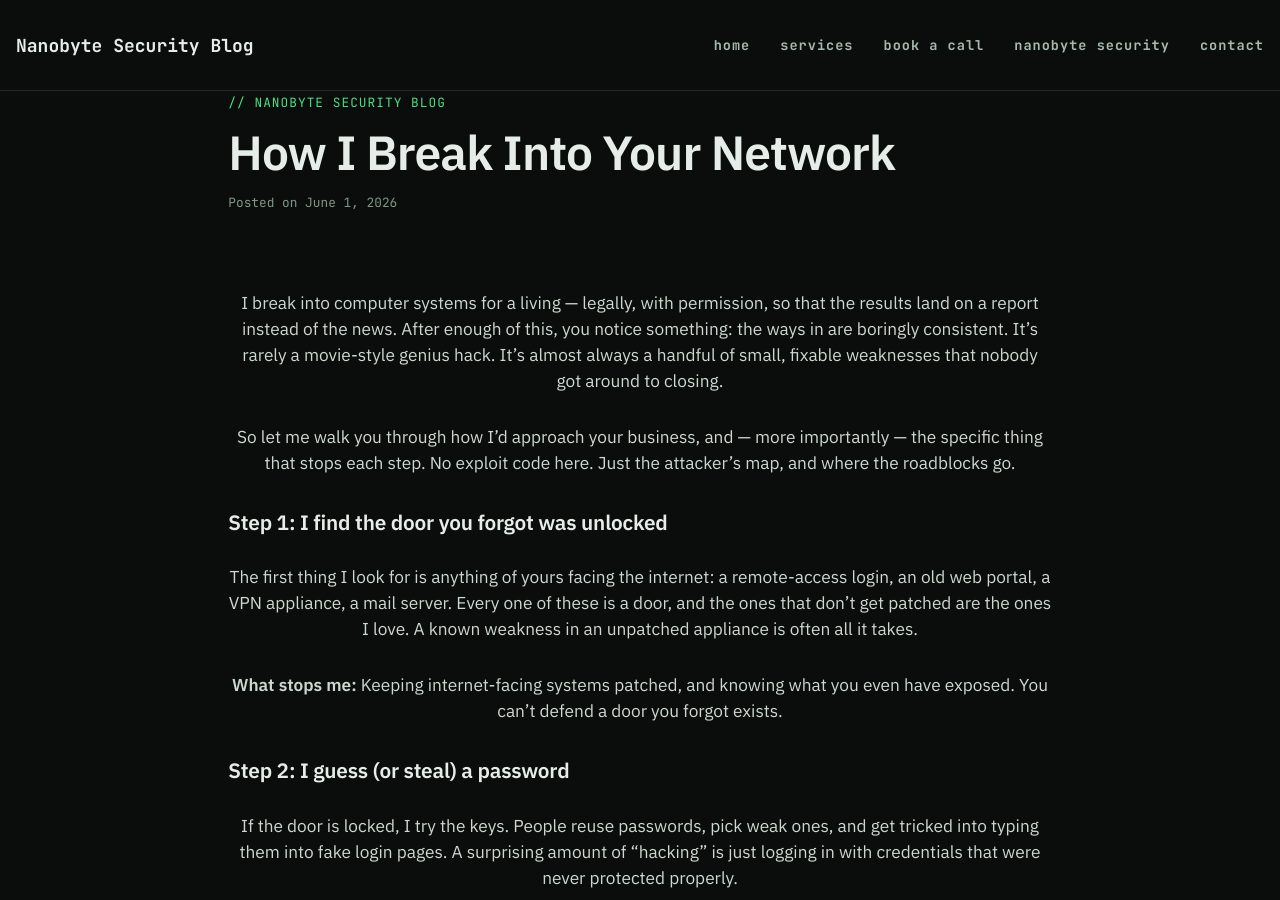
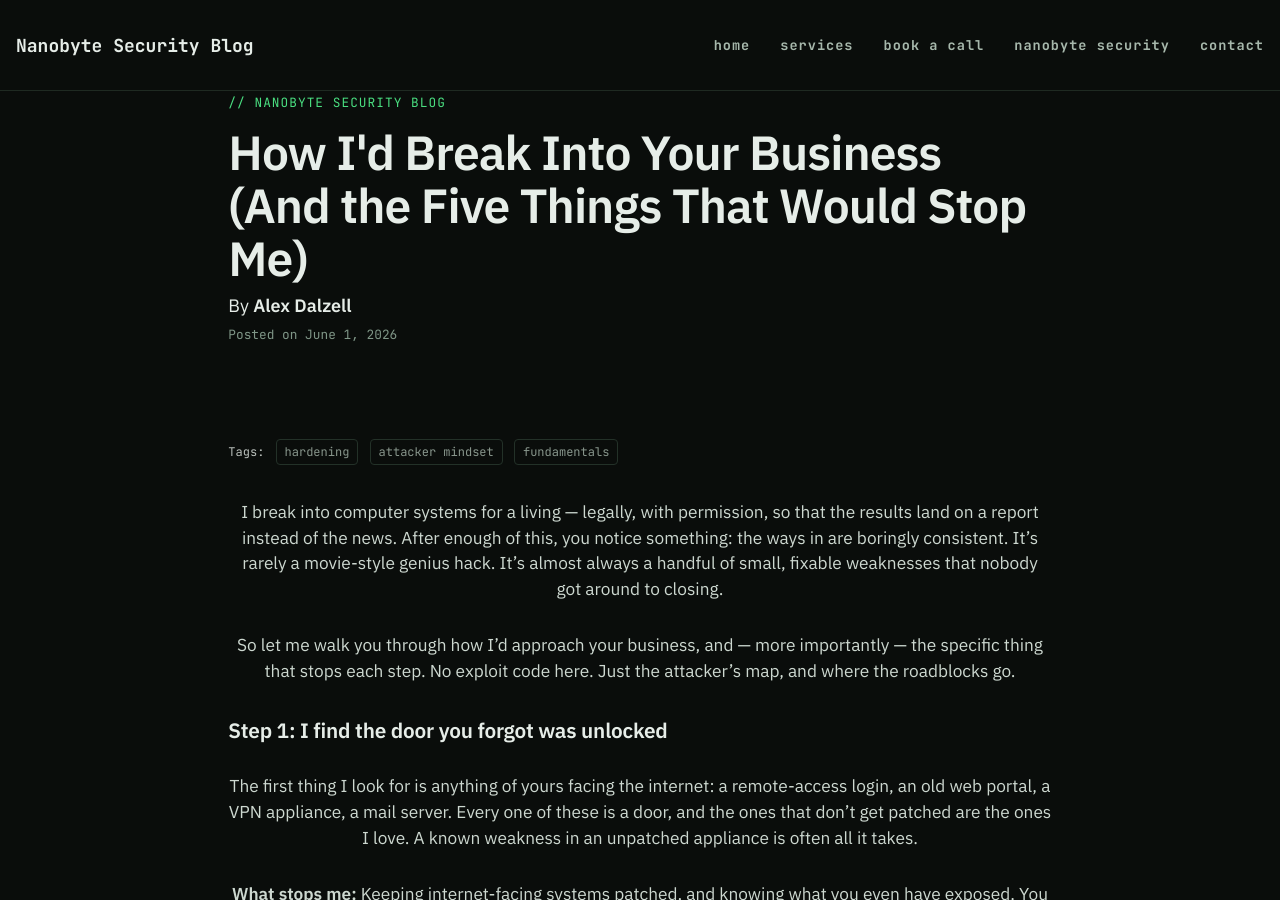
Before and after one commit to nanobyte-security/blog.nanobytesecurity.github.io, a Jekyll site: the page built from _posts/2026-06-01-how-i-break-into-your-network.md, in a window 1280 px wide and 900 px high. Built offline with Jekyll 4.4.1, drawn with Linux system fonts in a browser that asks for light colours; our own code applies the rules of GitHub Pages for plain Markdown files.

Commit message:
Update 2026-06-01-how-i-break-into-your-network.md

```diff
--- a/_posts/2026-06-01-how-i-break-into-your-network.md
+++ b/_posts/2026-06-01-how-i-break-into-your-network.md
@@ -1,3 +1,10 @@
+---
+layout: post
+title: How I'd Break Into Your Business (And the Five Things That Would Stop Me)
+tags: [hardening, attacker mindset, fundamentals]
+author: Alex Dalzell
+---
+
 I break into computer systems for a living — legally, with permission, so that the results land on a report instead of the news. After enough of this, you notice something: the ways in are boringly consistent. It's rarely a movie-style genius hack. It's almost always a handful of small, fixable weaknesses that nobody got around to closing.
 
 So let me walk you through how I'd approach your business, and — more importantly — the specific thing that stops each step. No exploit code here. Just the attacker's map, and where the roadblocks go.
```
